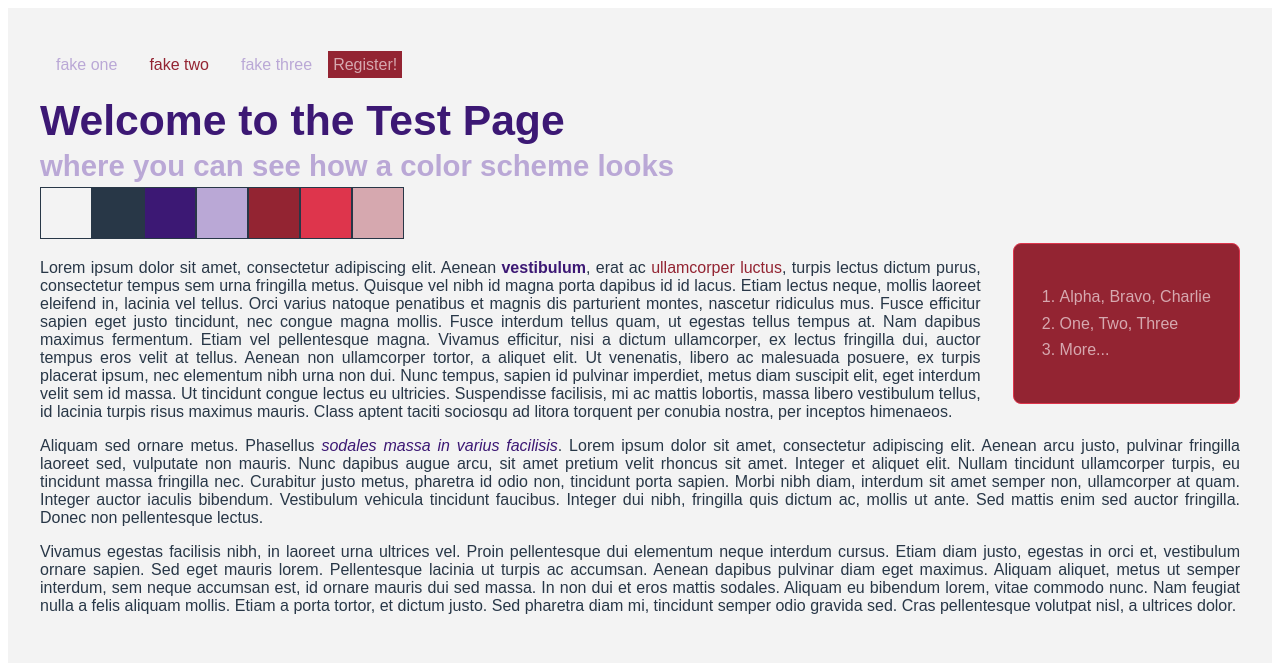
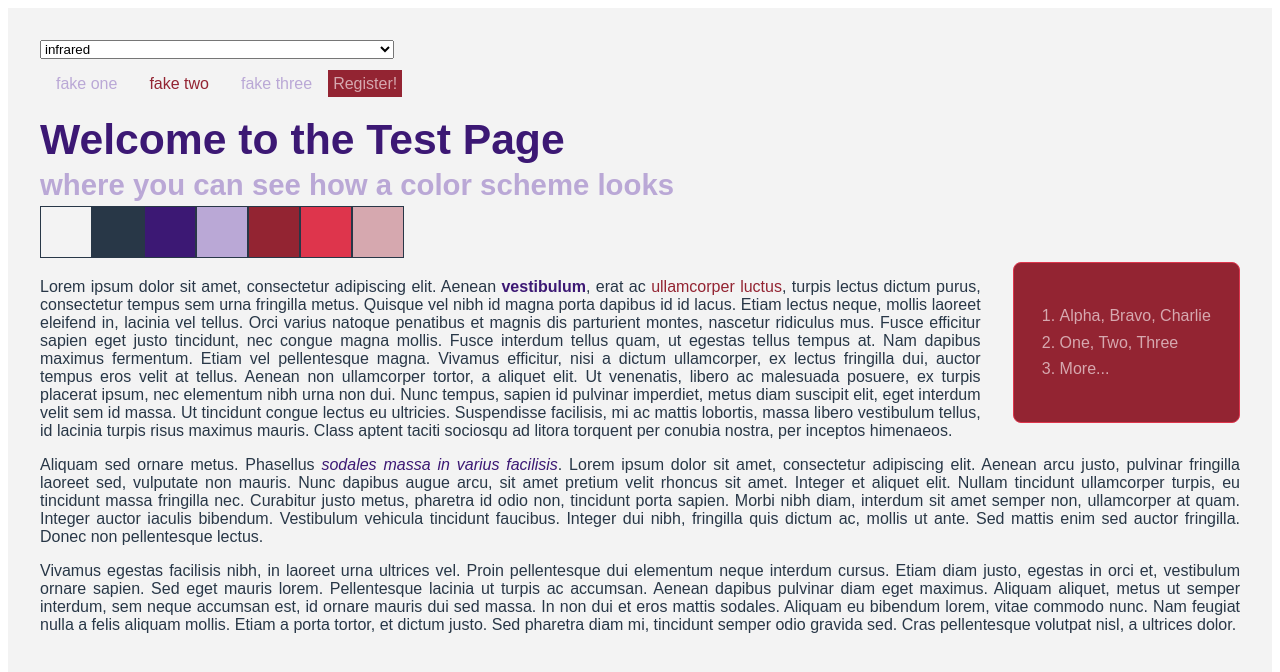
Before and after one commit to mearns/npm-project-website, a React app: page / in a window 1280 px wide. Shown: the top 672 px of the page. Built offline with nearby package versions, Linux system fonts and the light colour scheme; the HTML template or start-up script is replaced by a standard one.

Commit message:
Allow chooseable color scheme in test page

```diff
--- a/src/color-schemes/_types.ts
+++ b/src/color-schemes/_types.ts
@@ -1,4 +1,4 @@
-type Color = string;
+export type Color = string;
 
 export interface Colorscheme {
   name: string;
--- /dev/null
+++ b/src/color-schemes/index.ts
@@ -0,0 +1,3 @@
+import infrared from "./infrared";
+import tanGreen from "./tan-green";
+export { infrared, tanGreen };
--- a/src/color-schemes/tan-green.ts
+++ b/src/color-schemes/tan-green.ts
@@ -1,3 +1,4 @@
+import { Colorscheme } from "./_types";
 /**
  * Credit: https://www.gattoweb.com/, found on https://hookagency.com/website-color-schemes/
  */
@@ -13,8 +14,10 @@ export default {
   roles: {
     background: lightlyOffWhite,
     primary: darkHighlight,
-    secondary: complimentaryGreen,
-    highlight1: blush,
-    highlight2: makeupTan
+    accent: complimentaryGreen,
+    fade: blush,
+    highlight: complimentaryGreen,
+    highlightAccent: makeupTan,
+    highlightContrast: lightlyOffWhite
   }
-};
+} as Colorscheme;
--- a/src/components/test-page.tsx
+++ b/src/components/test-page.tsx
@@ -1,8 +1,16 @@
 import React from "react";
-import infrared from "../color-schemes/infrared";
+import * as colorschemes from "../color-schemes";
+import { Color } from "../color-schemes/_types";
 
 export default function TestPage() {
-  const [colorScheme, setColorScheme] = React.useState(infrared);
+  const selectColorscheme = React.useCallback(event => {
+    setColorschemeName(event.target.value);
+  }, []);
+  const allColorSchemes = Object.keys(colorschemes);
+  const [colorschemeName, setColorschemeName] = React.useState(
+    allColorSchemes[0]
+  );
+  const colorScheme = colorschemes[colorschemeName];
   const {
     background,
     primary,
@@ -34,6 +42,13 @@ export default function TestPage() {
         }
       }}
     >
+      <select onChange={selectColorscheme} value={colorschemeName}>
+        {Object.keys(colorschemes).map(name => (
+          <option key={name} value={name}>
+            {colorschemes[name].name}
+          </option>
+        ))}
+      </select>
       <section className="primary">
         <nav
           css={{
@@ -88,7 +103,8 @@ export default function TestPage() {
         </nav>
         <h1 className="title">Welcome to the Test Page</h1>
         <h2 className="subTitle">where you can see how a color scheme looks</h2>
-        {Object.entries(colorScheme.roles).map(([role, color]) => (
+        {Object.entries(colorScheme.roles).map(
+          ([role, color]: [string, Color]) => (
             <div
               key={role}
               css={{
@@ -100,7 +116,8 @@ export default function TestPage() {
               }}
               title={role}
             ></div>
-        ))}
+          )
+        )}
         <br />
         <div
           css={{
```
Lines whose indentation alone changed are shown as unchanged.
